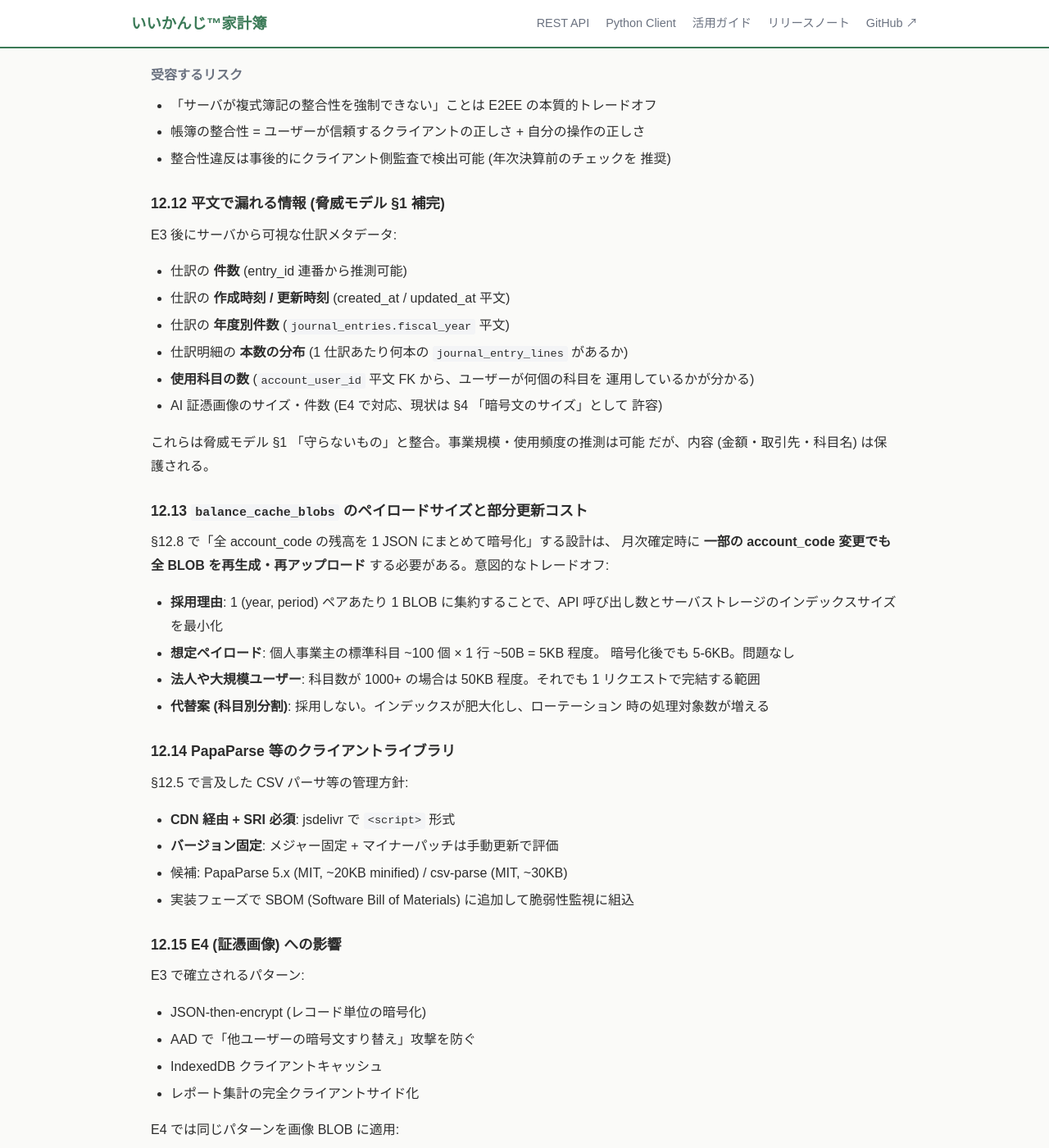
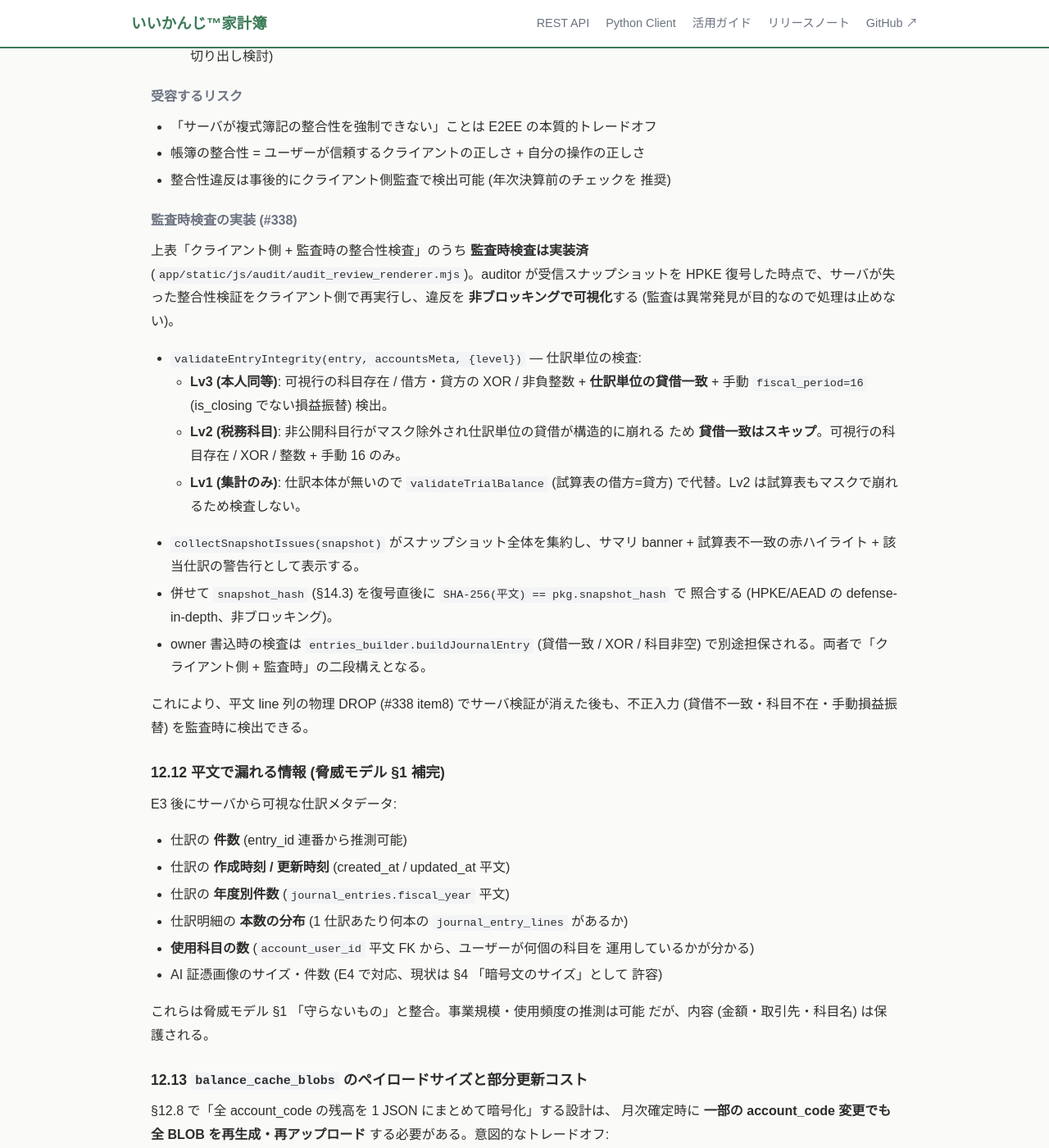
Before and after one commit to nananek/iikanji-kakeibo, a Jekyll site: the page built from docs/v5-e2ee/index.md, in a window 1280 px wide and 1400 px high, scrolled down 36172 px. Shown: the whole window at 82% size. Built offline with Jekyll 4.4.1, drawn with Linux system fonts in a browser that asks for light colours; some of the changed text lies outside the part shown.

Commit message:
docs(338): 監査時検査=実装済を反映し本番DROP前提達成を明記 (§13 PR-C) (#338)
§13 監査時検査の実装 (PR-A #357 / PR-B #358) を設計書・リリースノートに反映する。

- docs/v5-e2ee/index.md §12.11: 「監査時検査の実装」サブセクションを追加。auditor が
  受信スナップショットを HPKE 復号した時点で validateEntryIntegrity (Lv別粒度) /
  validateTrialBalance / collectSnapshotIssues により貸借一致・科目存在・手動 period16 を
  再検査し非ブロッキングで可視化、snapshot_hash 照合 (§14.3) も実施する旨を記載。
  表の「クライアント側 + 監査時の整合性検査」に実装済の参照を付与。
- docs/releases.md: Phase 8 (068) デプロイ前提の「⚠️ 監査時検査が未実装」警告を
  「監査時検査は実装済・本番 DROP 適用の前提条件は満たされている」へ更新。

これで #338 (方針B 真の DB 平文ゼロ) の本番 DROP 適用の前提 (§13 監査時検査) が
解消され、E7 (一斉移行) へ進める状態となる。

```diff
--- a/docs/v5-e2ee/index.md
+++ b/docs/v5-e2ee/index.md
@@ -1467,7 +1467,7 @@
 
 | 現行サーババリデーション | E2EE 後 | 代替 |
 |---|---|---|
-| `debit_amount + credit_amount` 合計一致 | サーバから見えず | クライアント側 + 監査時の整合性検査 |
+| `debit_amount + credit_amount` 合計一致 | サーバから見えず | クライアント側 + 監査時の整合性検査 (実装済、本節「監査時検査の実装」参照) |
 | `fiscal_period=16` (損益振替) の手動入力禁止 | サーバから見えず | クライアント側 |
 | `account_code` が `accounts` テーブルに存在するか | サーバから見えず | クライアント側 (`account_user_id` FK のみサーバが検証) |
 | `fiscal_period` の月次確定整合性 | `closed_period` 平文維持で部分的に継続 | サーバ書き込み拒否 + クライアント警告 |
@@ -1497,6 +1497,30 @@
 - 帳簿の整合性 = ユーザーが信頼するクライアントの正しさ + 自分の操作の正しさ
 - 整合性違反は事後的にクライアント側監査で検出可能 (年次決算前のチェックを
   推奨)
+
+#### 監査時検査の実装 (#338)
+
+上表「クライアント側 + 監査時の整合性検査」のうち **監査時検査は実装済**
+(`app/static/js/audit/audit_review_renderer.mjs`)。auditor が受信スナップショットを
+HPKE 復号した時点で、サーバが失った整合性検証をクライアント側で再実行し、違反を
+**非ブロッキングで可視化**する (監査は異常発見が目的なので処理は止めない)。
+
+- `validateEntryIntegrity(entry, accountsMeta, {level})` — 仕訳単位の検査:
+  - **Lv3 (本人同等)**: 可視行の科目存在 / 借方・貸方の XOR / 非負整数 +
+    **仕訳単位の貸借一致** + 手動 `fiscal_period=16` (is_closing でない損益振替) 検出。
+  - **Lv2 (税務科目)**: 非公開科目行がマスク除外され仕訳単位の貸借が構造的に崩れる
+    ため **貸借一致はスキップ**。可視行の科目存在 / XOR / 整数 + 手動 16 のみ。
+  - **Lv1 (集計のみ)**: 仕訳本体が無いので `validateTrialBalance` (試算表の借方=貸方)
+    で代替。Lv2 は試算表もマスクで崩れるため検査しない。
+- `collectSnapshotIssues(snapshot)` がスナップショット全体を集約し、サマリ banner +
+  試算表不一致の赤ハイライト + 該当仕訳の警告行として表示する。
+- 併せて `snapshot_hash` (§14.3) を復号直後に `SHA-256(平文) == pkg.snapshot_hash` で
+  照合する (HPKE/AEAD の defense-in-depth、非ブロッキング)。
+- owner 書込時の検査は `entries_builder.buildJournalEntry` (貸借一致 / XOR / 科目非空)
+  で別途担保される。両者で「クライアント側 + 監査時」の二段構えとなる。
+
+これにより、平文 line 列の物理 DROP (#338 item8) でサーバ検証が消えた後も、不正入力
+(貸借不一致・科目不在・手動損益振替) を監査時に検出できる。
 
 ### 12.12 平文で漏れる情報 (脅威モデル §1 補完)
 
```
Also changed, not shown: docs/releases.md (+1 -1 lines).
